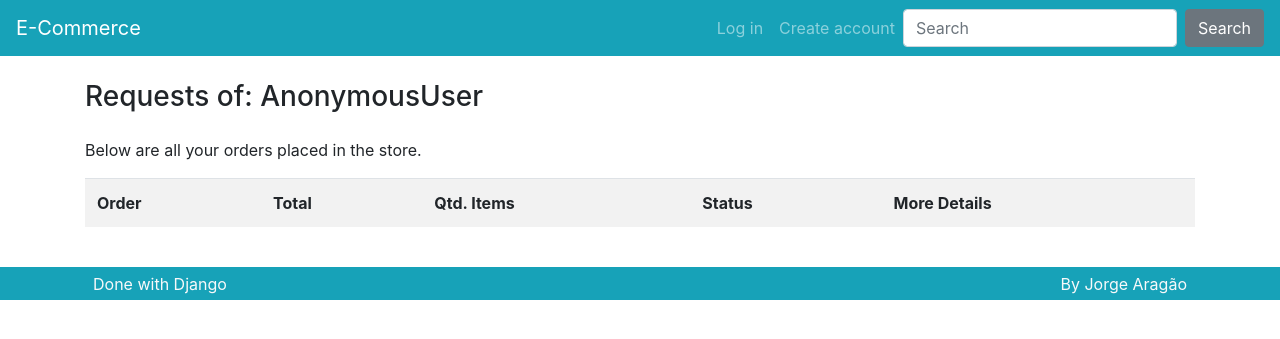
After one commit to Aragaojorge/E-Commerce, a Django app: template order/templates/order/list.html in a window 1280 px wide. The commit adds this page. Shown: the top 339 px of the page. Run offline with Django 5.2, Linux system fonts and the light colour scheme; the template is opened without the code that fills it, so the values that code supplies are empty; some libraries are stand-ins or nearby versions.

Commit message:
Views List and Details created

```diff
--- /dev/null
+++ b/order/templates/order/list.html
@@ -0,0 +1,43 @@
+{% extends "static/base.html" %}
+{% load static %}
+{% load omfilters %}
+
+{% block content %}
+
+<div class="row">
+    <div class="col">
+        <h3 class="mb-4">Requests of: {{ user }} </h3>
+        <p>Below are all your orders placed in the store.</p>
+
+        <div class="table-responsive">
+            <table class="table table-striped">
+                <tr>
+                    <th scope="col">Order</th>
+                    <th scope="col">Total</th>
+                    <th scope="col">Qtd. Items</th>
+                    <th scope="col">Status</th>
+                    <th scope="col">More Details</th>
+                </tr>
+
+                {% for order in orders %}
+                    <tr>
+                        <th scope="row">{{ order }}</td>
+                        <td>{{ order.total|format_price }}</td>
+                        <td>{{ order.qty_total }}</td>
+                        <td>{{ order.get_status_display}}</td>
+                        <td>
+                            <a href="{% url "order:detail" order.id %}">
+                                See <i class="fas fa-search-plus ml-2"></i>
+                            </a>
+                        </td>
+                    </tr>
+                {% endfor %}
+
+            </table>
+        </div>
+    </div>
+</div>
+
+{% include "partials/_pagination.html" %}
+
+{% endblock  %}
--- a/order/urls.py
+++ b/order/urls.py
@@ -7,5 +7,5 @@ urlpatterns = [
     path('pay/<int:pk>', views.Pay.as_view(), name='pay'),
     path('saveorder/', views.SaveOrder.as_view(), name='saveorder'),
     path('list/', views.List.as_view(), name='list'),
-    path('detail/', views.Detail.as_view(), name='detail'),
+    path('detail/<int:pk>', views.Detail.as_view(), name='detail'),
 ]
--- a/product/views.py
+++ b/product/views.py
@@ -14,6 +14,7 @@ class ProductsList(ListView):
     template_name = 'product/list.html'
     context_object_name = 'products'
     paginate_by = 9
+    ordering = ['id']
 
 class ProductDetail(DetailView):
     model = models.Product
--- a/templates/partials/_nav.html
+++ b/templates/partials/_nav.html
@@ -17,7 +17,8 @@
                         Account
                     </a>
                     <div class="dropdown-menu" aria-labelledby="navbarDropdown">
-                        <a class="dropdown-item" href="{% url "user:create" %}">Update data</a>
+                        <a class="dropdown-item" href="{% url "order:list" %}">My requests</a>
+                        <a class="dropdown-item" href="{% url "user:create" %}">Update my data</a>
                         <a class="dropdown-item" href="{% url "user:logout" %}">Log out</a>
                     </div>
                 </li>
--- a/templates/partials/_pagination.html
+++ b/templates/partials/_pagination.html
@@ -1,4 +1,6 @@
 {% if is_paginated %}
+<div class="col mt-3 mb-3">
+    <div class="row">
         <div class="pagination">
             <ul class="pagination">
                 {% if page_obj.has_previous %}
@@ -34,4 +36,6 @@
                 {% endif %}
             </ul>
         </div>
+    </div>
+</div>
 {% endif %}
```
Also changed, not shown: order/templates/order/detail.html (+9 -0 lines), order/templates/order/pay.html (+8 -56 lines), order/views.py (+19 -13 lines), templates/partials/_order.html (added, +60 -0 lines). Lines whose indentation alone changed are shown as unchanged.
